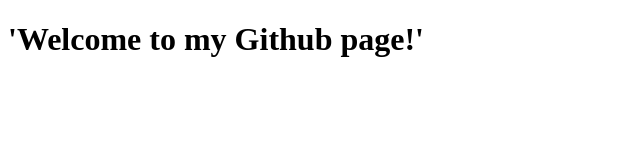
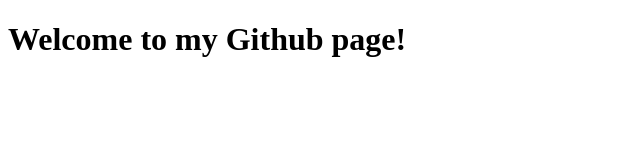
Before and after one commit to KyleMcConnell/KyleMcConnell.github.io, a plain HTML site: page index.html in a window 1280 px wide. Shown: the whole page, without its empty margins (0-640 px from the left). Drawn offline with Linux system fonts and the light colour scheme.

Commit message:
Update index.html

```diff
--- a/index.html
+++ b/index.html
@@ -1,7 +1,7 @@
 <!DOCTYPE html>
 <html>
 <head>
-<h1>'Welcome to my Github page!'</h1>
+<h1>Welcome to my Github page!</h1>
 </head>
 <body>
 </body>
```
